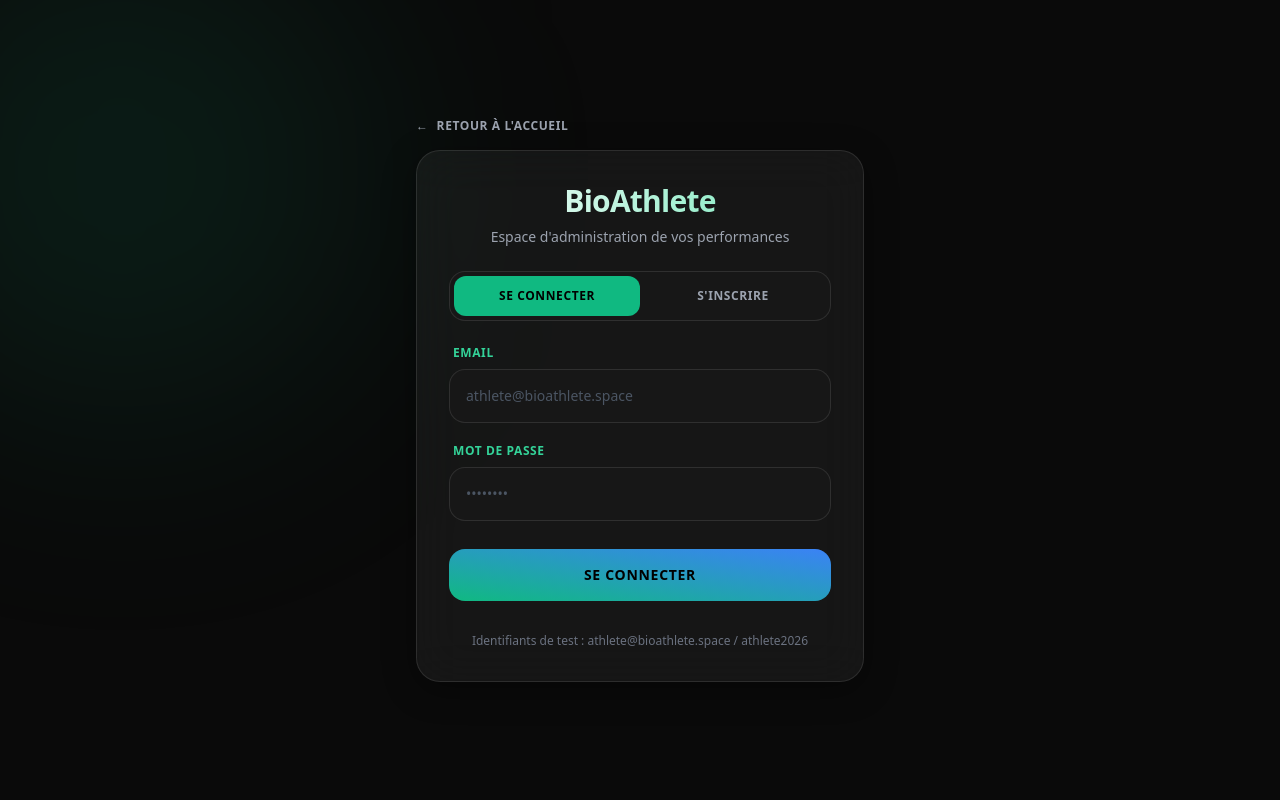
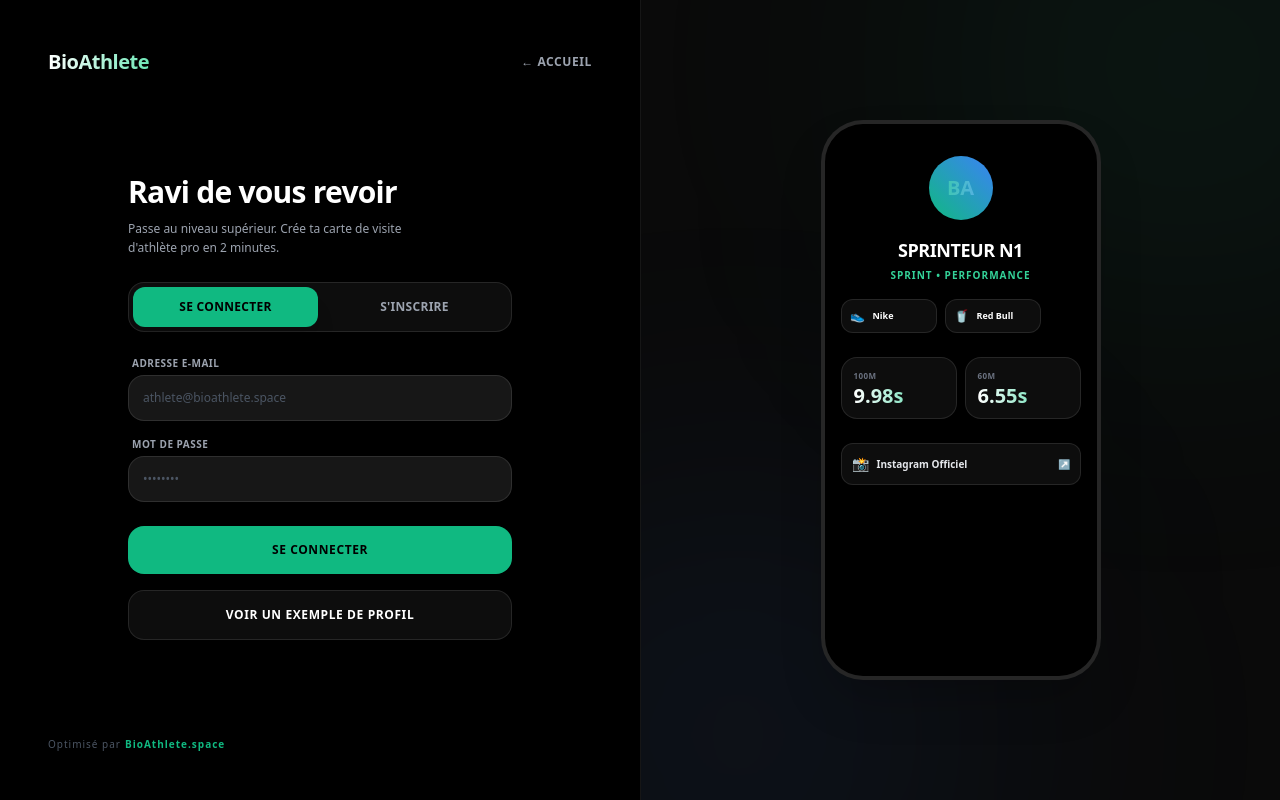
Before and after one commit to kleveensv-SprinFlow/bioathlete, a Next.js app: page /login in a window 1280 px wide. Built offline with nearby package versions, Linux system fonts and the light colour scheme; no server answers.

Commit message:
Login page visual revamp with Split Screen

```diff
--- a/src/app/login/page.tsx
+++ b/src/app/login/page.tsx
@@ -8,161 +8,242 @@ import { supabase } from "@/lib/supabase";
 
 export default function LoginPage() {
   const router = useRouter();
-  const [isLogin, setIsLogin] = useState(true); // Toggle between Login and Register
+
+  const [isRegister, setIsRegister] = useState(false);
   const [email, setEmail] = useState("");
   const [password, setPassword] = useState("");
   const [error, setError] = useState("");
-  const [success, setSuccess] = useState("");
   const [loading, setLoading] = useState(false);
 
-  const handleSubmit = async (e: React.FormEvent) => {
+  const handleAuth = async (e: React.FormEvent) => {
     e.preventDefault();
+    setError("");
     setLoading(true);
-    setError("");
-    setSuccess("");
 
     try {
-      if (isLogin) {
-        // Mode Connexion
+      if (isRegister) {
+        const { data, error: registerError } = await supabase.auth.signUp({
+          email,
+          password,
+        });
+
+        if (registerError) {
+          setError(registerError.message);
+        } else if (data.user) {
+          // Auto create base profile
+          await supabase.from("profiles").insert([
+            { user_id: data.user.id, username: "athlete-" + Date.now().toString().slice(-4) }
+          ]);
+          router.push("/dashboard");
+        }
+      } else {
         const { data, error: loginError } = await supabase.auth.signInWithPassword({
           email,
           password,
         });
 
         if (loginError) {
-          // Fallback pour test avec données locales
-          if (email === "athlete@bioathlete.space" && password === "athlete2026") {
-            router.push("/dashboard");
-            return;
-          }
           setError(loginError.message);
-        } else if (data?.user) {
+        } else if (data.user) {
           router.push("/dashboard");
         }
-      } else {
-        // Mode Inscription
-        const { data, error: signUpError } = await supabase.auth.signUp({
-          email,
-          password,
-        });
-
-        if (signUpError) {
-          setError(signUpError.message);
-        } else if (data?.user) {
-          setSuccess("Inscription réussie ! Vous pouvez maintenant vous connecter.");
-          setIsLogin(true);
       }
-      }
-    } catch (err: any) {
-      setError(err.message || "Une erreur est survenue.");
+    } catch (err) {
+      setError("Erreur serveur lors de l'authentification.");
     } finally {
       setLoading(false);
     }
   };
 
   return (
-    <div className="min-h-screen bg-neutral-950 text-white font-sans flex flex-col items-center justify-center p-5 selection:bg-emerald-500 selection:text-black">
-      {/* Ambient backgrounds */}
-      <div className="fixed top-[-10%] left-[-10%] w-[500px] h-[500px] bg-emerald-500/10 rounded-full blur-[120px] pointer-events-none z-0"></div>
+    <div className="min-h-screen bg-black text-white font-sans selection:bg-emerald-500 selection:text-black flex flex-col md:flex-row overflow-hidden select-none">
 
-      {/* Header / Navigation Back Link */}
-      <div className="w-full max-w-md mb-4 flex items-center justify-start z-10 select-none">
-        <Link href="/" className="flex items-center gap-2 text-gray-400 hover:text-emerald-400 font-bold text-xs uppercase tracking-wider transition-colors duration-300">
-          <span>←</span> Retour à l'accueil
+      {/* 50% Left Side: Form Section */}
+      <div className="w-full md:w-1/2 p-8 sm:p-12 flex flex-col justify-between relative z-10">
+
+        {/* Navigation / Top Bar */}
+        <div className="w-full flex items-center justify-between mb-8 select-none">
+          <Link href="/" className="text-xl font-black tracking-tight text-transparent bg-clip-text bg-gradient-to-r from-white to-emerald-300">
+            BioAthlete
+          </Link>
+          <Link href="/" className="text-gray-400 hover:text-emerald-400 text-xs font-bold uppercase tracking-wider transition-all duration-300">
+            ← Accueil
           </Link>
         </div>
 
+        {/* Dynamic sliding form */}
         <motion.div
-        initial={{ opacity: 0, y: 20 }}
-        animate={{ opacity: 1, y: 0 }}
-        transition={{ duration: 0.5 }}
-        className="w-full max-w-md relative z-10 backdrop-blur-xl bg-white/5 border border-white/10 rounded-3xl p-8 shadow-[0_8px_32px_0_rgba(0,0,0,0.37)]"
+          initial={{ opacity: 0, x: -40 }}
+          animate={{ opacity: 1, x: 0 }}
+          transition={{ duration: 0.6, ease: "easeOut" }}
+          className="max-w-sm mx-auto w-full flex flex-col justify-center flex-grow py-8"
         >
-        <div className="text-center mb-6">
-          <h1 className="text-3xl font-black tracking-tight mb-2 text-transparent bg-clip-text bg-gradient-to-r from-white to-emerald-300">
-            BioAthlete
-          </h1>
-          <p className="text-gray-400 text-sm">
-            Espace d'administration de vos performances
+          <div className="mb-6 select-none">
+            <h2 className="text-3xl font-black tracking-tight text-white leading-tight">
+              {isRegister ? "Créez votre profil" : "Ravi de vous revoir"}
+            </h2>
+            <p className="text-gray-400 text-xs mt-2 font-medium leading-relaxed max-w-xs">
+              Passe au niveau supérieur. Crée ta carte de visite d&apos;athlète pro en 2 minutes.
             </p>
           </div>
 
-        {/* Tab Toggle Buttons */}
-        <div className="flex border border-white/10 rounded-2xl p-1 bg-neutral-900 mb-6 select-none">
+          {/* Form Tabs */}
+          <div className="grid grid-cols-2 gap-1 bg-white/5 border border-white/10 p-1 rounded-2xl mb-6 select-none">
             <button
-            onClick={() => setIsLogin(true)}
-            className={`flex-1 py-3 text-xs font-bold uppercase tracking-wider rounded-xl transition-all duration-300 ${
-              isLogin ? "bg-emerald-500 text-black" : "text-gray-400 hover:text-white"
+              type="button"
+              onClick={() => setIsRegister(false)}
+              className={`py-3 text-xs font-black rounded-xl transition-all duration-300 uppercase tracking-wide ${
+                !isRegister ? "bg-emerald-500 text-black shadow-xl" : "text-gray-400 hover:text-white"
               }`}
             >
               Se connecter
             </button>
             <button
-            onClick={() => setIsLogin(false)}
-            className={`flex-1 py-3 text-xs font-bold uppercase tracking-wider rounded-xl transition-all duration-300 ${
-              !isLogin ? "bg-emerald-500 text-black" : "text-gray-400 hover:text-white"
+              type="button"
+              onClick={() => setIsRegister(true)}
+              className={`py-3 text-xs font-black rounded-xl transition-all duration-300 uppercase tracking-wide ${
+                isRegister ? "bg-emerald-500 text-black shadow-xl" : "text-gray-400 hover:text-white"
               }`}
             >
-            S'inscrire
+              S&apos;inscrire
             </button>
           </div>
 
-        <form onSubmit={handleSubmit} className="flex flex-col gap-5">
-          <div className="flex flex-col gap-2">
-            <label className="text-xs font-bold uppercase tracking-wider text-emerald-400 px-1">
-              Email
+          <form onSubmit={handleAuth} className="flex flex-col gap-4">
+            <div className="flex flex-col gap-1">
+              <label className="text-[10px] font-bold uppercase tracking-wider text-gray-400 px-1">
+                Adresse e-mail
               </label>
               <input
                 type="email"
+                placeholder="athlete@bioathlete.space"
                 value={email}
                 onChange={(e) => setEmail(e.target.value)}
-              placeholder="athlete@bioathlete.space"
-              className="w-full p-4 bg-neutral-900 border border-white/10 rounded-2xl focus:border-emerald-500 focus:outline-none transition-colors duration-300 text-sm placeholder-gray-600"
+                className="w-full p-3.5 bg-neutral-900 border border-white/10 rounded-2xl focus:border-emerald-500 focus:outline-none transition-colors duration-300 text-xs text-white placeholder-gray-600"
                 required
               />
             </div>
 
-          <div className="flex flex-col gap-2">
-            <label className="text-xs font-bold uppercase tracking-wider text-emerald-400 px-1">
+            <div className="flex flex-col gap-1">
+              <label className="text-[10px] font-bold uppercase tracking-wider text-gray-400 px-1">
                 Mot de passe
               </label>
               <input
                 type="password"
+                placeholder="••••••••"
                 value={password}
                 onChange={(e) => setPassword(e.target.value)}
-              placeholder="••••••••"
-              className="w-full p-4 bg-neutral-900 border border-white/10 rounded-2xl focus:border-emerald-500 focus:outline-none transition-colors duration-300 text-sm placeholder-gray-600"
+                className="w-full p-3.5 bg-neutral-900 border border-white/10 rounded-2xl focus:border-emerald-500 focus:outline-none transition-colors duration-300 text-xs text-white placeholder-gray-600"
                 required
               />
             </div>
 
             {error && (
-            <p className="text-red-400 text-xs px-1 font-medium leading-relaxed">
+              <p className="text-red-400 text-xs font-semibold px-1 py-1 animate-pulse select-none">
                 {error}
               </p>
             )}
 
-          {success && (
-            <p className="text-emerald-400 text-xs px-1 font-medium leading-relaxed">
-              {success}
-            </p>
-          )}
-
-          <motion.button
-            whileHover={{ scale: 1.02 }}
-            whileTap={{ scale: 0.98 }}
+            <button
               type="submit"
               disabled={loading}
-            className="w-full py-4 mt-2 bg-gradient-to-tr from-emerald-500 to-blue-500 font-extrabold text-sm rounded-2xl hover:shadow-[0_4px_24px_rgba(16,185,129,0.25)] transition-all duration-300 tracking-wider text-black uppercase disabled:opacity-50"
+              className="w-full py-4 bg-emerald-500 hover:bg-emerald-400 text-black font-black text-xs tracking-wider uppercase rounded-2xl shadow-xl hover:shadow-[0_4px_24px_rgba(16,185,129,0.3)] transition-all duration-300 mt-2 select-none"
             >
-            {loading ? "Chargement..." : isLogin ? "Se connecter" : "S'inscrire"}
-          </motion.button>
+              {loading ? "Chargement..." : isRegister ? "S'inscrire" : "Se connecter"}
+            </button>
+
+            {/* Preview demonstration button */}
+            <Link
+              href="/u/bolt"
+              className="w-full py-4 bg-white/5 hover:bg-white/10 border border-white/10 hover:border-emerald-500/20 font-black text-xs tracking-wider text-center text-white rounded-2xl transition-all duration-300 select-none uppercase tracking-wide backdrop-blur-xl"
+            >
+              Voir un exemple de profil
+            </Link>
           </form>
+        </motion.div>
 
-        <p className="text-center text-gray-500 text-xs mt-8 select-none">
-          Identifiants de test : athlete@bioathlete.space / athlete2026
+        {/* Footer */}
+        <footer className="w-full select-none mt-8 text-center md:text-left">
+          <p className="text-[10px] text-gray-600 font-medium tracking-widest flex items-center justify-center md:justify-start gap-1">
+            Optimisé par <span className="text-emerald-500 font-bold">BioAthlete.space</span>
           </p>
+        </footer>
+      </div>
+
+      {/* 50% Right Side: Smartphone Mockup Preview Section */}
+      <div className="w-full md:w-1/2 bg-neutral-950 border-l border-white/5 relative flex items-center justify-center p-8 overflow-hidden select-none min-h-[450px] md:min-h-screen">
+
+        {/* Glow neon accents */}
+        <div className="absolute top-[-20%] right-[-20%] w-[450px] h-[450px] bg-emerald-500/10 rounded-full blur-[140px] pointer-events-none"></div>
+        <div className="absolute bottom-[-20%] left-[-20%] w-[450px] h-[450px] bg-blue-500/10 rounded-full blur-[140px] pointer-events-none"></div>
+
+        <motion.div
+          initial={{ opacity: 0, scale: 0.9, y: 30 }}
+          animate={{ opacity: 1, scale: 1, y: 0 }}
+          transition={{ duration: 0.8, delay: 0.2, ease: "easeOut" }}
+          className="relative w-[280px] h-[560px] border-4 border-white/15 bg-black rounded-[42px] p-4 shadow-2xl overflow-hidden hover:border-emerald-500/30 transition-all duration-500 select-none"
+        >
+          {/* Dynamic Mockup content */}
+          <div className="flex flex-col items-center gap-4 text-center mt-4 h-full select-none">
+            <div className="w-16 h-16 rounded-full bg-gradient-to-tr from-emerald-500 to-blue-500 p-0.5 shadow-xl flex items-center justify-center select-none">
+              <div className="w-full h-full rounded-full bg-black flex items-center justify-center font-black text-xl text-transparent bg-clip-text bg-gradient-to-r from-emerald-400 to-blue-400">
+                BA
+              </div>
+            </div>
+
+            <div>
+              <h3 className="text-lg font-black text-white uppercase tracking-tight">Sprinteur N1</h3>
+              <p className="text-emerald-400 text-[10px] font-bold uppercase tracking-widest mt-1">
+                Sprint • Performance
+              </p>
+            </div>
+
+            {/* Dummy horizontal scroll gallery */}
+            <div className="w-full flex items-center gap-2 overflow-x-hidden select-none">
+              <div className="w-24 flex-shrink-0 backdrop-blur-xl bg-white/5 border border-white/10 rounded-xl p-2 flex items-center gap-2">
+                <span className="text-xs">👟</span>
+                <span className="text-[9px] font-bold">Nike</span>
+              </div>
+              <div className="w-24 flex-shrink-0 backdrop-blur-xl bg-white/5 border border-white/10 rounded-xl p-2 flex items-center gap-2">
+                <span className="text-xs">🥤</span>
+                <span className="text-[9px] font-bold">Red Bull</span>
+              </div>
+            </div>
+
+            {/* Dummy Records Cards */}
+            <div className="grid grid-cols-2 gap-2 w-full mt-2 select-none">
+              <div className="backdrop-blur-xl bg-white/5 border border-white/10 rounded-2xl p-3 flex flex-col justify-between gap-1 text-left">
+                <div className="text-[8px] font-black tracking-wider uppercase text-gray-500">
+                  100m
+                </div>
+                <div className="text-xl font-black text-transparent bg-clip-text bg-gradient-to-r from-white to-emerald-400 leading-none">
+                  9.98s
+                </div>
+              </div>
+              <div className="backdrop-blur-xl bg-white/5 border border-white/10 rounded-2xl p-3 flex flex-col justify-between gap-1 text-left">
+                <div className="text-[8px] font-black tracking-wider uppercase text-gray-500">
+                  60m
+                </div>
+                <div className="text-xl font-black text-transparent bg-clip-text bg-gradient-to-r from-white to-emerald-400 leading-none">
+                  6.55s
+                </div>
+              </div>
+            </div>
+
+            {/* Dummy Linktree Cards */}
+            <div className="w-full flex flex-col gap-2 mt-2 select-none">
+              <div className="w-full flex items-center justify-between p-2.5 backdrop-blur-xl bg-white/5 border border-white/10 rounded-xl">
+                <div className="flex items-center gap-2">
+                  <span className="text-sm">📸</span>
+                  <span className="font-bold text-[10px] text-gray-200">Instagram Officiel</span>
+                </div>
+                <span className="text-gray-500 text-[10px]">↗</span>
+              </div>
+            </div>
+          </div>
         </motion.div>
+
+      </div>
     </div>
   );
 }
```
Lines whose indentation alone changed are shown as unchanged.
